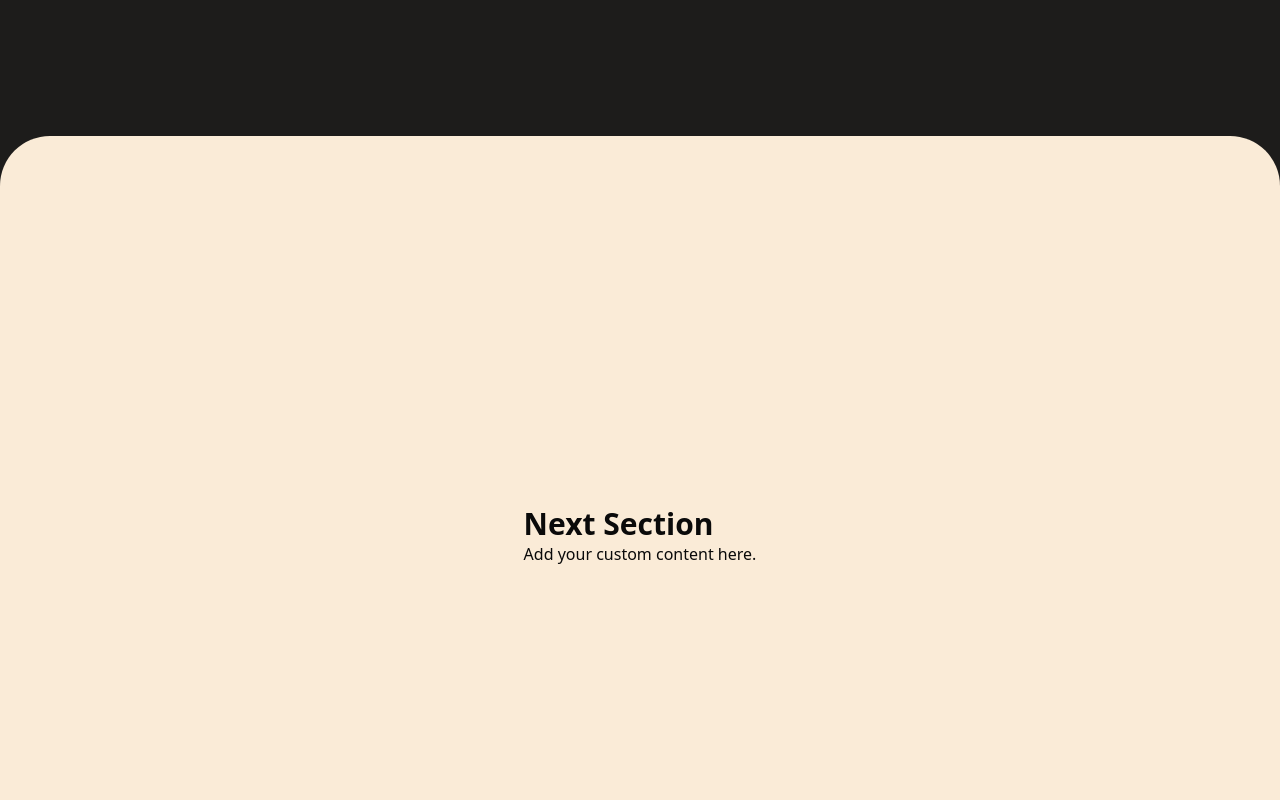
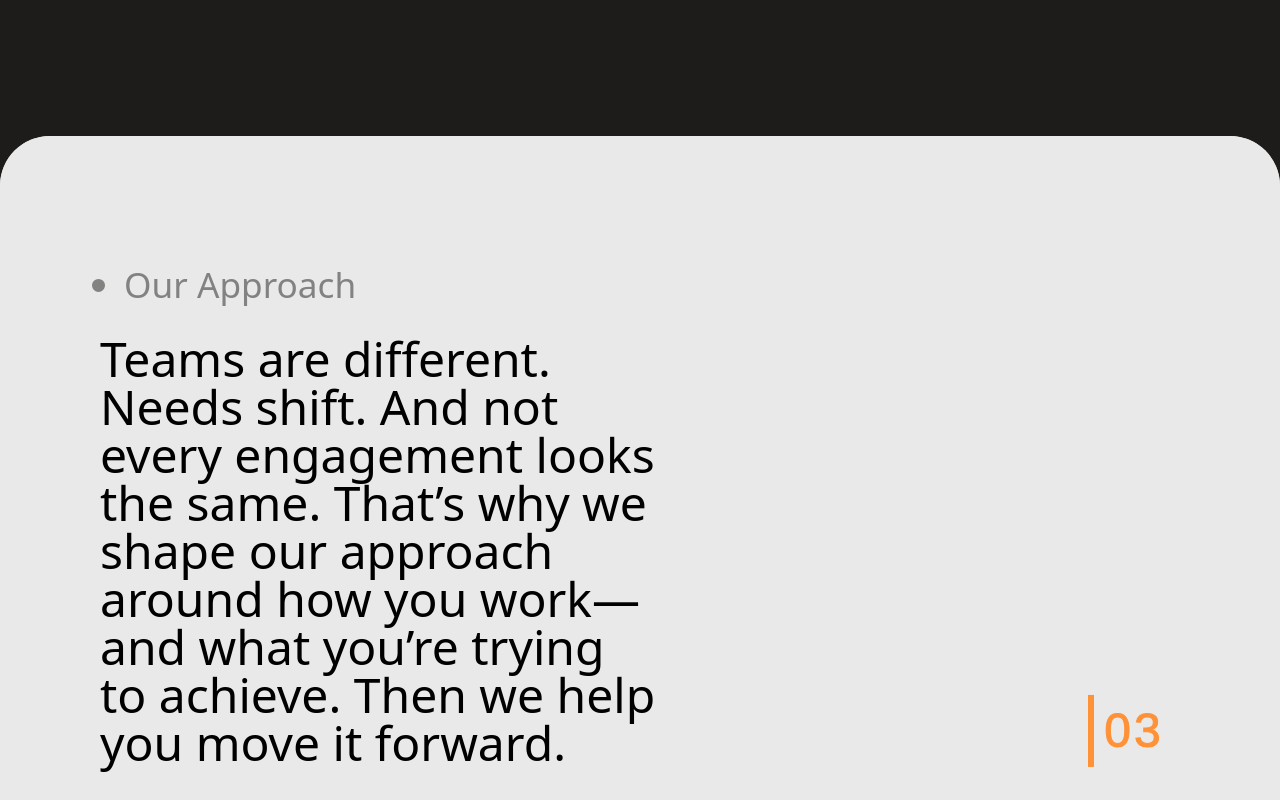
Before and after one commit to Subhamjain02/BlinkPath, a React (Vite) app in the folder profile-demo/: page / in a window 1280 px wide. Shown: the part 8260-9060 px from the top of the page. Built offline with nearby package versions, Linux system fonts and the light colour scheme.

Commit message:
Finish slide up panel animation and add its text content

```diff
--- a/profile-demo/src/Components/OurServices/CardCarousel.jsx
+++ b/profile-demo/src/Components/OurServices/CardCarousel.jsx
@@ -3,6 +3,8 @@ import { useRef } from "react";
 
 import Card from "./Card/Card";
 import SlideUpPanel from "./SlideUpPanel";
+
+import SlideUpPanelText from "./SlideUpPanelText/SlideUpPanelText";
 
 const CardCarousel = () => {
   const targetRef = useRef(null);
@@ -35,12 +37,10 @@ const CardCarousel = () => {
         scrollYProgress={scrollYProgress}
         start={0}
         end={1}
-        className="bg-[#faebd7] flex items-center justify-center h-[100vh] rounded-t-[50px] sticky top-0"
+        className="bg-[#e9e9e9] h-[100vh] absolute w-full overflow-hidden rounded-t-[50px] sticky top-[0px]"
       >
-        {/* Now you can put anything here! */}
-        <div className="p-8 text-centerx">
-          <h2 className="text-3xl font-bold mb-4">Next Section</h2>
-          <p>Add your custom content here.</p>
+        <div className="mt-[-10000px]">
+          <SlideUpPanelText/>
         </div>
       </SlideUpPanel>
 
--- a/profile-demo/src/Components/OurServices/OurServices.jsx
+++ b/profile-demo/src/Components/OurServices/OurServices.jsx
@@ -16,13 +16,13 @@ function OurServices() {
   return (
     <div className={styles.container}>
       <div className={styles.textNumberContainer}>
-        <SectionText text = {text} title = {title}/>
+        <SectionText text = {text} title = {title} className = "text-black"/>
         <OurWorkNumber className={styles.num} num = {num}/>
       </div>
 
       <CardCarousel/>
 
-      <div className="h-[100vh] bg-red-200"></div>
+      <div className="h-[100vh] bg-[#e9e9e9]"></div>
     </div>
   )
 }
--- a/profile-demo/src/Components/OurServices/OurServices.module.css
+++ b/profile-demo/src/Components/OurServices/OurServices.module.css
@@ -21,12 +21,9 @@
 }
 
 .container{
-    /* height: 300vh; */
-    /* width: 100vw; */
     background-color: #1D1C1B;
 }
 
 .cardsContainer{
-    /* border: 3px solid tomato; */
     margin-top: 50px;
 }
--- a/profile-demo/src/Components/OurServices/SlideUpPanel.jsx
+++ b/profile-demo/src/Components/OurServices/SlideUpPanel.jsx
@@ -18,7 +18,7 @@ export default function SlideUpPanel({
   return (
     <motion.div
       style={{ y }}
-      className={`absolute top-[850vh] w-full h-screen ${className}`}
+      className={`absolute top-[850vh] w-full ${className}`}
     >
       {children}
     </motion.div>
--- /dev/null
+++ b/profile-demo/src/Components/OurServices/SlideUpPanelText/SlideUpNum.jsx
@@ -0,0 +1,69 @@
+import React from 'react';
+import styled from 'styled-components';
+
+// Accept className and forward it
+const SlideUpNum = ({ className, num }) => {
+  return (
+    <StyledWrapper className={className}>
+      <button data-text="Awesome" className="button">
+        <span className="actual-text"> {num} </span>
+        <span className="hover-text" aria-hidden="true"> {num} </span>
+      </button>
+    </StyledWrapper>
+  );
+};
+
+const StyledWrapper = styled.div`
+  /* === removing default button style ===*/
+  .button {
+    margin: 0;
+    height: auto;
+    background: transparent;
+    padding: 0;
+    border: none;
+    cursor: pointer;
+  }
+
+  /* button styling */
+  .button {
+    --border-right: 6px;
+    --text-stroke-color:#ff9137;
+    --animation-color: #ff9137;
+    --fs-size: 3em;
+    letter-spacing: 3px;
+    text-decoration: none;
+    font-size: var(--fs-size);
+    font-family: "Arial";
+    position: relative;
+    text-transform: uppercase;
+    color: transparent;
+    -webkit-text-stroke: 1px var(--text-stroke-color);
+  }
+
+  /* actual text fill before hover */
+  .actual-text {
+    color:#ff9137;
+    // -webkit-text-stroke: none;
+  }
+
+  /* hover text */
+  .hover-text {
+    position: absolute;
+    box-sizing: border-box;
+    content: attr(data-text);
+    color: var(--animation-color);
+    width: 0%;
+    inset: 0;
+    border-right: var(--border-right) solid var(--animation-color);
+    overflow: hidden;
+    transition: 0.5s;
+    -webkit-text-stroke: 1px var(--animation-color);
+  }
+  /* hover effect */
+  .button:hover .hover-text {
+    width: 100%;
+    filter: drop-shadow(0 0 23px var(--animation-color));
+  }
+`;
+
+export default SlideUpNum;
--- /dev/null
+++ b/profile-demo/src/Components/OurServices/SlideUpPanelText/SlideUpPanelText.jsx
@@ -0,0 +1,23 @@
+import React from 'react'
+import styles from './SlideUpPanelText.module.css'
+
+import SectionText from '../../OurWork/SectionText.jsx'
+import SlideUpNum from './SlideUpNum'
+
+
+function SlideUpPanelText() {
+    const text = "Teams are different. Needs shift. And not every engagement looks the same. That’s why we shape our approach around how you work—and what you’re trying to achieve. Then we help you move it forward."
+    const title = "Our Approach"
+    const num = "03"
+
+  return (
+    <div className={styles.container}>
+      <div className={styles.textNumberContainer}>
+        <SectionText text = {text} title = {title} color = {`text-black`} mar = {`27px`}/>
+        <SlideUpNum className={styles.num} num = {num}/>
+      </div>
+    </div>
+  )
+}
+
+export default SlideUpPanelText
--- /dev/null
+++ b/profile-demo/src/Components/OurServices/SlideUpPanelText/SlideUpPanelText.module.css
@@ -0,0 +1,17 @@
+.textNumberContainer{
+    display: flex;
+    padding: 100px;
+    justify-content: space-between;
+    /* align-items: stretch; */
+    position: relative;
+}
+
+.num{
+    align-self: flex-end;
+}
+
+.container{
+    /* height: 300vh; */
+    /* width: 100vw; */
+    background-color: #e9e9e9;
+}
--- a/profile-demo/src/Components/OurWork/SectionText.jsx
+++ b/profile-demo/src/Components/OurWork/SectionText.jsx
@@ -1,15 +1,15 @@
 import React from 'react'
 import styles from './OurWork.module.css'
 
-function SectionText(props) {
+function SectionText({text, title, color, mar = '70px'}) {
   return (
     <div className={styles.textContainer}>
         <ul className={styles.listWrapper}>
             {/* <li className={styles.list}>Our Work</li> */}
-            <li className={styles.list}>{props.title}</li>
+            <li className={styles.list} style={{marginTop: mar}}>{title}</li>
         </ul>
         {/* <p className={styles.text}>Global teams trust us to take on complex challenges, push creative boundaries, and move fast when it matters most. We bring clarity, momentum, and a little heat to every project.</p> */}
-        <p className={styles.text}>{props.text}</p>
+        <p className={`${styles.text} ${color}`}>{text}</p>
     </div>
   )
 }
--- a/profile-demo/src/index.css
+++ b/profile-demo/src/index.css
@@ -1,22 +1,15 @@
 @import "tailwindcss";
 @import "tw-animate-css";
-
-@custom-variant dark (&:is(.dark *));
 
 body {
   background-color: #e9e9e9;
   font-family: system-ui, -apple-system, BlinkMacSystemFont, 'Segoe UI', Roboto, Oxygen, Ubuntu, Cantarell, 'Open Sans', 'Helvetica Neue', sans-serif;
 }
 
-body::selection {
-  background: #f44336; /* highlight background color */
-  color: white;       /* text color while selected */
-}
-
 html {
-   box-sizing: border-box;
-   margin: 0;
-   padding: 0;
+  box-sizing: border-box;
+  margin: 0;
+  padding: 0;
 }
 
 *,
@@ -27,127 +20,7 @@ margin: 0;
 padding: 0;
 }
 
-@theme inline {
-  --radius-sm: calc(var(--radius) - 4px);
-  --radius-md: calc(var(--radius) - 2px);
-  --radius-lg: var(--radius);
-  --radius-xl: calc(var(--radius) + 4px);
-  --color-background: var(--background);
-  --color-foreground: var(--foreground);
-  --color-card: var(--card);
-  --color-card-foreground: var(--card-foreground);
-  --color-popover: var(--popover);
-  --color-popover-foreground: var(--popover-foreground);
-  --color-primary: var(--primary);
-  --color-primary-foreground: var(--primary-foreground);
-  --color-secondary: var(--secondary);
-  --color-secondary-foreground: var(--secondary-foreground);
-  --color-muted: var(--muted);
-  --color-muted-foreground: var(--muted-foreground);
-  --color-accent: var(--accent);
-  --color-accent-foreground: var(--accent-foreground);
-  --color-destructive: var(--destructive);
-  --color-border: var(--border);
-  --color-input: var(--input);
-  --color-ring: var(--ring);
-  --color-chart-1: var(--chart-1);
-  --color-chart-2: var(--chart-2);
-  --color-chart-3: var(--chart-3);
-  --color-chart-4: var(--chart-4);
-  --color-chart-5: var(--chart-5);
-  --color-sidebar: var(--sidebar);
-  --color-sidebar-foreground: var(--sidebar-foreground);
-  --color-sidebar-primary: var(--sidebar-primary);
-  --color-sidebar-primary-foreground: var(--sidebar-primary-foreground);
-  --color-sidebar-accent: var(--sidebar-accent);
-  --color-sidebar-accent-foreground: var(--sidebar-accent-foreground);
-  --color-sidebar-border: var(--sidebar-border);
-  --color-sidebar-ring: var(--sidebar-ring);
-  --animate-orbit: orbit calc(var(--duration)*1s) linear infinite;
-  @keyframes orbit {
-  0% {
-    transform: rotate(calc(var(--angle) * 1deg)) translateY(calc(var(--radius) * 1px)) rotate(calc(var(--angle) * -1deg));
-    }
-  100% {
-    transform: rotate(calc(var(--angle) * 1deg + 360deg)) translateY(calc(var(--radius) * 1px)) rotate(calc((var(--angle) * -1deg) - 360deg));
-    }
-  }
+::selection {
+  background-color: rgb(255, 152, 55);
+  color: #fff;
 }
-
-:root {
-  --radius: 0.625rem;
-  --background: oklch(1 0 0);
-  --foreground: oklch(0.145 0 0);
-  --card: oklch(1 0 0);
-  --card-foreground: oklch(0.145 0 0);
-  --popover: oklch(1 0 0);
-  --popover-foreground: oklch(0.145 0 0);
-  --primary: oklch(0.205 0 0);
-  --primary-foreground: oklch(0.985 0 0);
-  --secondary: oklch(0.97 0 0);
-  --secondary-foreground: oklch(0.205 0 0);
-  --muted: oklch(0.97 0 0);
-  --muted-foreground: oklch(0.556 0 0);
-  --accent: oklch(0.97 0 0);
-  --accent-foreground: oklch(0.205 0 0);
-  --destructive: oklch(0.577 0.245 27.325);
-  --border: oklch(0.922 0 0);
-  --input: oklch(0.922 0 0);
-  --ring: oklch(0.708 0 0);
-  --chart-1: oklch(0.646 0.222 41.116);
-  --chart-2: oklch(0.6 0.118 184.704);
-  --chart-3: oklch(0.398 0.07 227.392);
-  --chart-4: oklch(0.828 0.189 84.429);
-  --chart-5: oklch(0.769 0.188 70.08);
-  --sidebar: oklch(0.985 0 0);
-  --sidebar-foreground: oklch(0.145 0 0);
-  --sidebar-primary: oklch(0.205 0 0);
-  --sidebar-primary-foreground: oklch(0.985 0 0);
-  --sidebar-accent: oklch(0.97 0 0);
-  --sidebar-accent-foreground: oklch(0.205 0 0);
-  --sidebar-border: oklch(0.922 0 0);
-  --sidebar-ring: oklch(0.708 0 0);
-}
-
-.dark {
-  --background: oklch(0.145 0 0);
-  --foreground: oklch(0.985 0 0);
-  --card: oklch(0.205 0 0);
-  --card-foreground: oklch(0.985 0 0);
-  --popover: oklch(0.205 0 0);
-  --popover-foreground: oklch(0.985 0 0);
-  --primary: oklch(0.922 0 0);
-  --primary-foreground: oklch(0.205 0 0);
-  --secondary: oklch(0.269 0 0);
-  --secondary-foreground: oklch(0.985 0 0);
-  --muted: oklch(0.269 0 0);
-  --muted-foreground: oklch(0.708 0 0);
-  --accent: oklch(0.269 0 0);
-  --accent-foreground: oklch(0.985 0 0);
-  --destructive: oklch(0.704 0.191 22.216);
-  --border: oklch(1 0 0 / 10%);
-  --input: oklch(1 0 0 / 15%);
-  --ring: oklch(0.556 0 0);
-  --chart-1: oklch(0.488 0.243 264.376);
-  --chart-2: oklch(0.696 0.17 162.48);
-  --chart-3: oklch(0.769 0.188 70.08);
-  --chart-4: oklch(0.627 0.265 303.9);
-  --chart-5: oklch(0.645 0.246 16.439);
-  --sidebar: oklch(0.205 0 0);
-  --sidebar-foreground: oklch(0.985 0 0);
-  --sidebar-primary: oklch(0.488 0.243 264.376);
-  --sidebar-primary-foreground: oklch(0.985 0 0);
-  --sidebar-accent: oklch(0.269 0 0);
-  --sidebar-accent-foreground: oklch(0.985 0 0);
-  --sidebar-border: oklch(1 0 0 / 10%);
-  --sidebar-ring: oklch(0.556 0 0);
-}
-
-@layer base {
-  * {
-    @apply border-border outline-ring/50;
-  }
-  body {
-    @apply bg-background text-foreground;
-  }
-}
```
Also changed, not shown: profile-demo/src/Components/OurServices/Card/Card.module.css (deleted).
